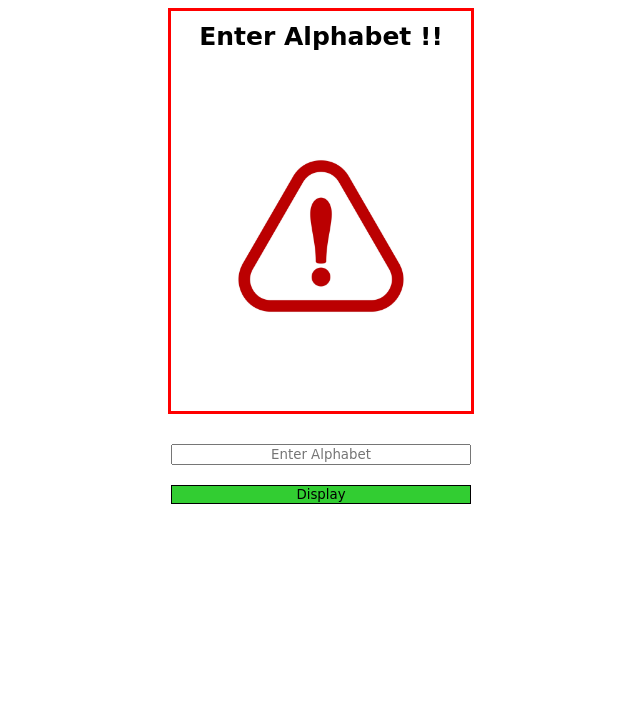
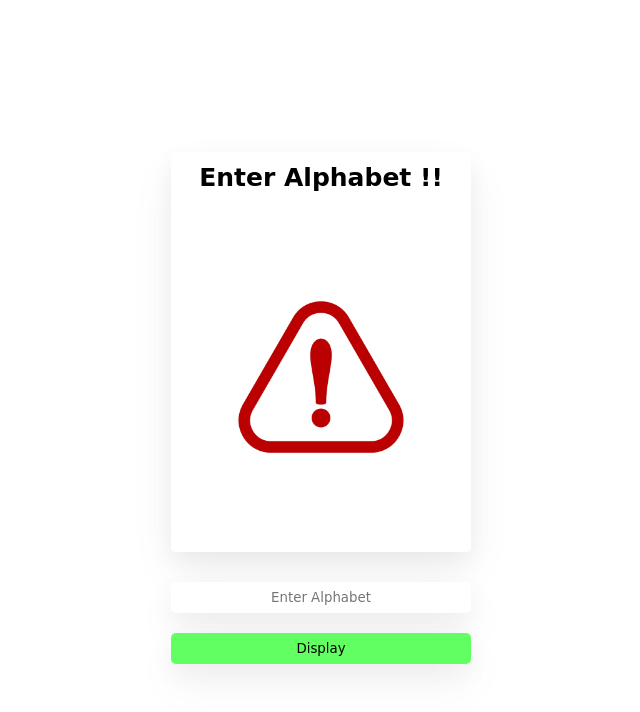
Before and after one commit to bibhutideveloper/learnAlphabet, a plain HTML site: page index.html in a window 1280 px wide. Shown: the whole page, without its empty margins (319-959 px from the left). Drawn offline with Linux system fonts and the light colour scheme.

Commit message:
css updated.

```diff
--- a/index.css
+++ b/index.css
@@ -1,7 +1,9 @@
 body{
     display:flex;
     flex-direction:column;
-    align-items:center;
+    align-items: center;
+    justify-content: center;
+    height: 100vh;
 }
 
 *{
@@ -13,8 +15,10 @@ body{
     flex-direction:column;
     width:300px;
     height:400px;
-    border:3px solid red;
     text-align:center;
+    border-radius: 5px;
+    box-shadow: 0 10px 25px rgb(0 0 0 / 5%),
+                0 20px 48px rgb(0 0 0 / 5%);
 }
 
 .name{
@@ -51,9 +55,26 @@ p{
 
 input[type="text"]{
     text-align:center;
+    padding: 8px 0;
+    border-radius: 5px;
+    outline: none;
+    border: 0;
+    box-shadow: 0 10px 25px rgb(0 0 0 / 5%),
+                0 20px 48px rgb(0 0 0 / 5%);
 }
 
 button{
-    background-color:limegreen;
+    background-color:rgb(97, 255, 97);
     border:1px solid black;
+    outline: none;
+    border: 0;
+    cursor: pointer;
+    padding: 8px 0;
+    border-radius: 5px;
+    box-shadow: 0 10px 25px rgb(0 0 0 / 5%),
+                0 20px 48px rgb(0 0 0 / 5%);
 }
+
+button:hover{
+    background-color:rgb(72, 242, 72);
+}
```
